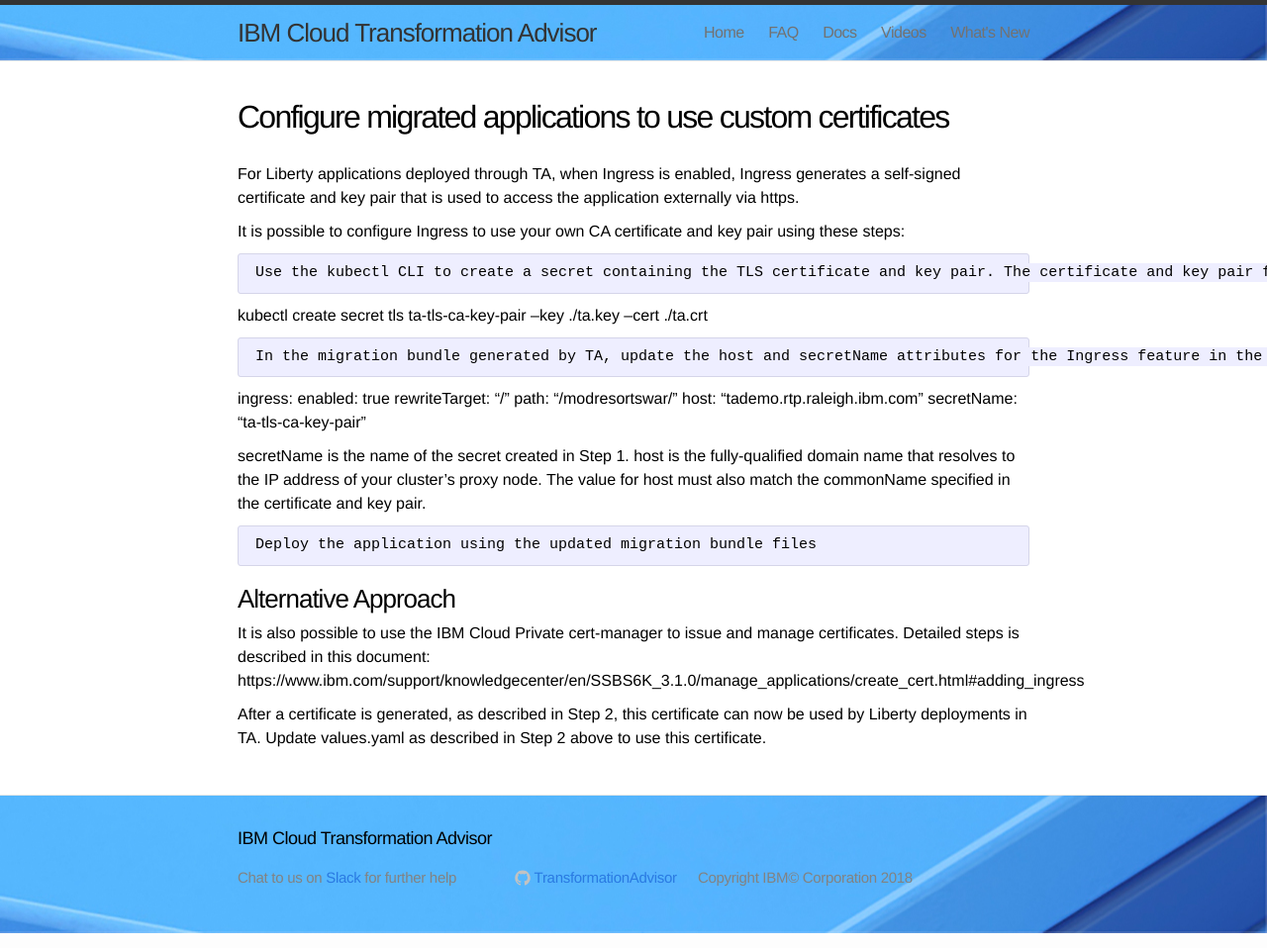
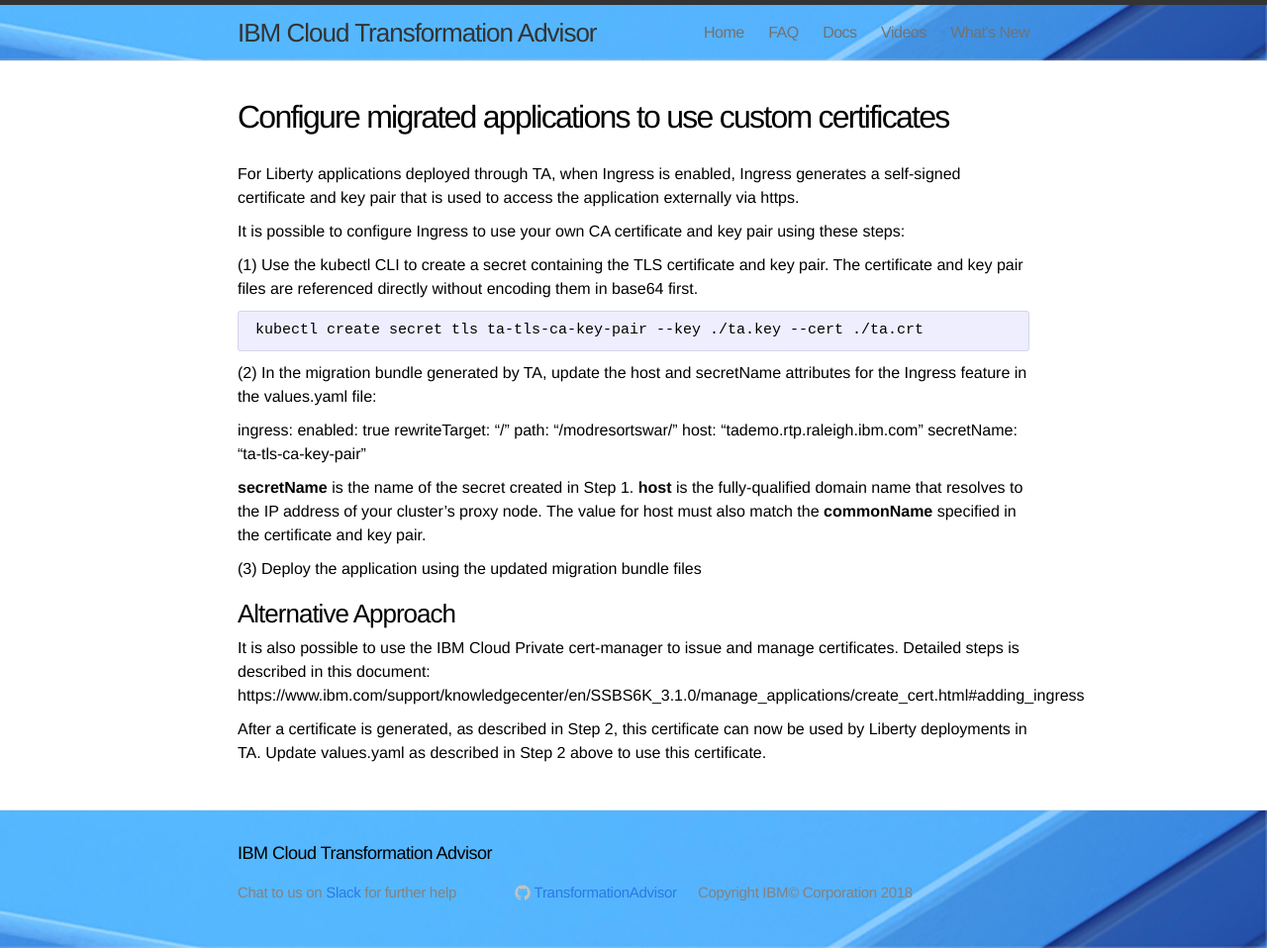
Before and after one commit to TransformationAdvisor/TA.github.io, a Jekyll site: the page built from doc/ssl.md, in a window 1280 px wide. Shown: the whole page at 99% size. Built offline with Jekyll 4.4.1, drawn with Linux system fonts in a browser that asks for light colours.

Commit message:
Update ssl.md

```diff
--- a/doc/ssl.md
+++ b/doc/ssl.md
@@ -7,22 +7,26 @@
 
 It is possible to configure Ingress to use your own CA certificate and key pair using these steps:
 
-    Use the kubectl CLI to create a secret containing the TLS certificate and key pair. The certificate and key pair files are referenced directly without encoding them in base64 first.
+(1) Use the kubectl CLI to create a secret containing the TLS certificate and key pair.
+    The certificate and key pair files are referenced directly without encoding them in base64 first.
 
-kubectl create secret tls ta-tls-ca-key-pair --key ./ta.key --cert ./ta.crt
+    kubectl create secret tls ta-tls-ca-key-pair --key ./ta.key --cert ./ta.crt
 
-    In the migration bundle generated by TA, update the host and secretName attributes for the Ingress feature in the values.yaml file:
+ (2) In the migration bundle generated by TA, update the host and secretName attributes
+     for the Ingress feature in the values.yaml file:
+
 
 ingress:
-  enabled: true
+ enabled: true
   rewriteTarget: "/"
   path: "/modresortswar/"
   host: "tademo.rtp.raleigh.ibm.com"
   secretName: "ta-tls-ca-key-pair"
 
-secretName is the name of the secret created in Step 1. host is the fully-qualified domain name that resolves to the IP address of your cluster’s proxy node. The value for host must also match the commonName specified in the certificate and key pair.
 
-    Deploy the application using the updated migration bundle files
+**secretName** is the name of the secret created in Step 1. **host** is the fully-qualified domain name that resolves to the IP address of your cluster’s proxy node. The value for host must also match the **commonName** specified in the certificate and key pair.
+
+(3) Deploy the application using the updated migration bundle files
 
 ### Alternative Approach
 
```
